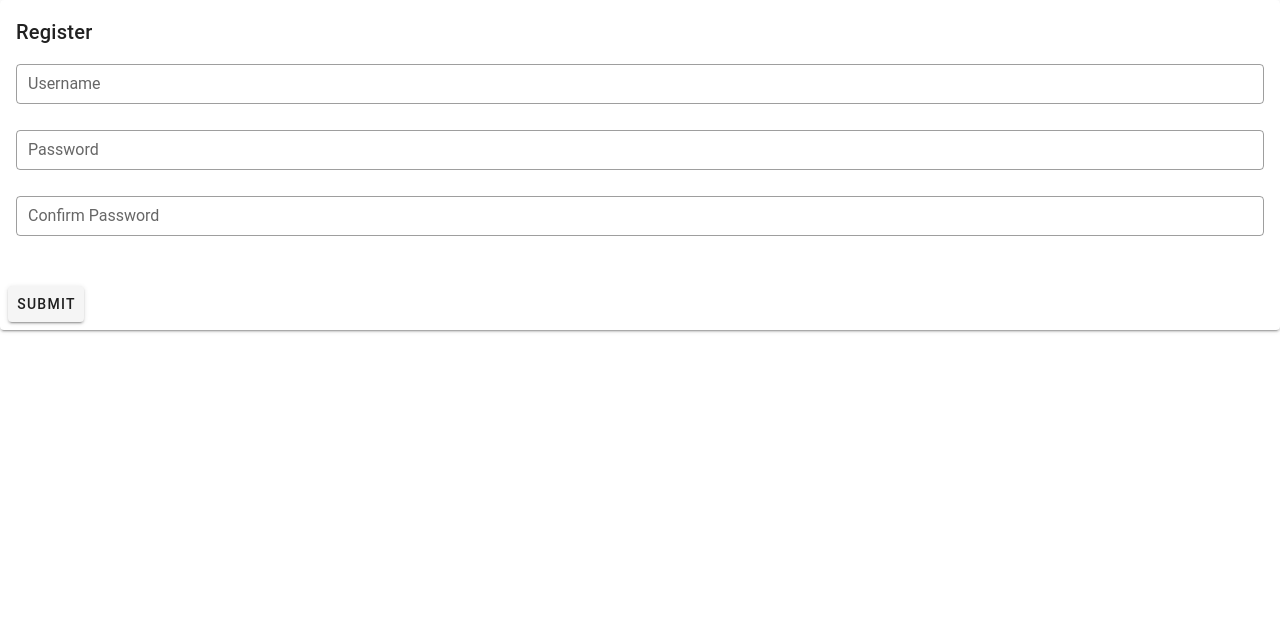
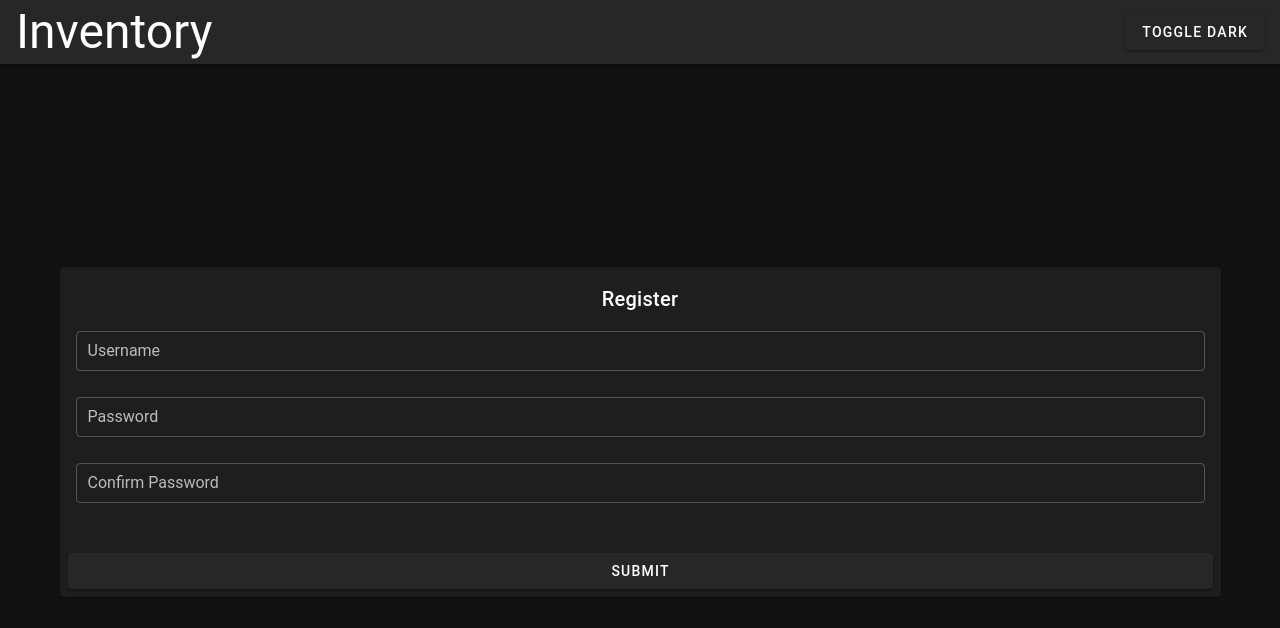
Before and after one commit to SirMathhman/Inventory, a Vue app in the folder front-end/: page / in a window 1280 px wide. Shown: the top 628 px of the page. Built offline with nearby package versions, Linux system fonts and the light colour scheme; a small style sheet from the web is missing.

Commit message:
Cleanup root

```diff
--- a/front-end/src/App.vue
+++ b/front-end/src/App.vue
@@ -1,5 +1,17 @@
 <template>
   <v-app>
+    <v-app-bar app>
+      <v-container fluid>
+        <v-row align="center" justify="space-between">
+          <span class="ma-0 pa-0 text-center text-h3">
+            Inventory
+          </span>
+          <v-btn v-on:click="$vuetify.theme.dark = !$vuetify.theme.dark">
+            Toggle Dark
+          </v-btn>
+        </v-row>
+      </v-container>
+    </v-app-bar>
     <v-main>
       <RegisterView></RegisterView>
     </v-main>
--- a/front-end/src/components/RegisterInput.vue
+++ b/front-end/src/components/RegisterInput.vue
@@ -12,9 +12,9 @@ import {Component, Prop, Vue} from "vue-property-decorator";
 @Component({})
 export default class RegisterInput extends Vue {
   @Prop({required: true})
-  private readonly label: string;
+  private readonly label!: string;
 
   @Prop({default: false})
-  private readonly password: boolean;
+  private readonly password!: boolean;
 }
 </script>
--- a/front-end/src/components/RegisterView.vue
+++ b/front-end/src/components/RegisterView.vue
@@ -1,7 +1,16 @@
 <template>
+  <v-container class="fill-height">
+    <v-row align="center" justify="center">
+      <v-col>
         <v-card>
           <v-card-title>
+            <v-container>
+              <v-row align="center" justify="center">
+                  <span class="text-center ma-0 pa-0">
                     Register
+                  </span>
+              </v-row>
+            </v-container>
           </v-card-title>
           <v-card-text>
             <RegisterInput label="Username"/>
@@ -9,11 +18,14 @@
             <RegisterInput :password="true" label="Confirm Password"/>
           </v-card-text>
           <v-card-actions>
-      <v-btn>
+            <v-btn width="100%">
               Submit
             </v-btn>
           </v-card-actions>
         </v-card>
+      </v-col>
+    </v-row>
+  </v-container>
 </template>
 
 <script lang="ts">
@@ -27,3 +39,5 @@ export default class RegisterView extends Vue {
 
 }
 </script>
+<style scoped>
+</style>
--- a/front-end/src/main.ts
+++ b/front-end/src/main.ts
@@ -8,6 +8,6 @@ import "@mdi/font/css/materialdesignicons.css";
 Vue.config.productionTip = false;
 
 new Vue({
-  vuetify,
-  render: h => h(App)
+    vuetify,
+    render: h => h(App),
 }).$mount("#app");
--- a/front-end/src/plugins/vuetify.ts
+++ b/front-end/src/plugins/vuetify.ts
@@ -4,4 +4,8 @@ import "vuetify/dist/vuetify.min.css";
 
 Vue.use(Vuetify);
 
-export default new Vuetify({});
+export default new Vuetify({
+    theme: {
+        dark: true
+    }
+});
```
Also changed, not shown: 1 other file (tests, documents, lock files or other folders). Lines whose indentation alone changed are shown as unchanged.
